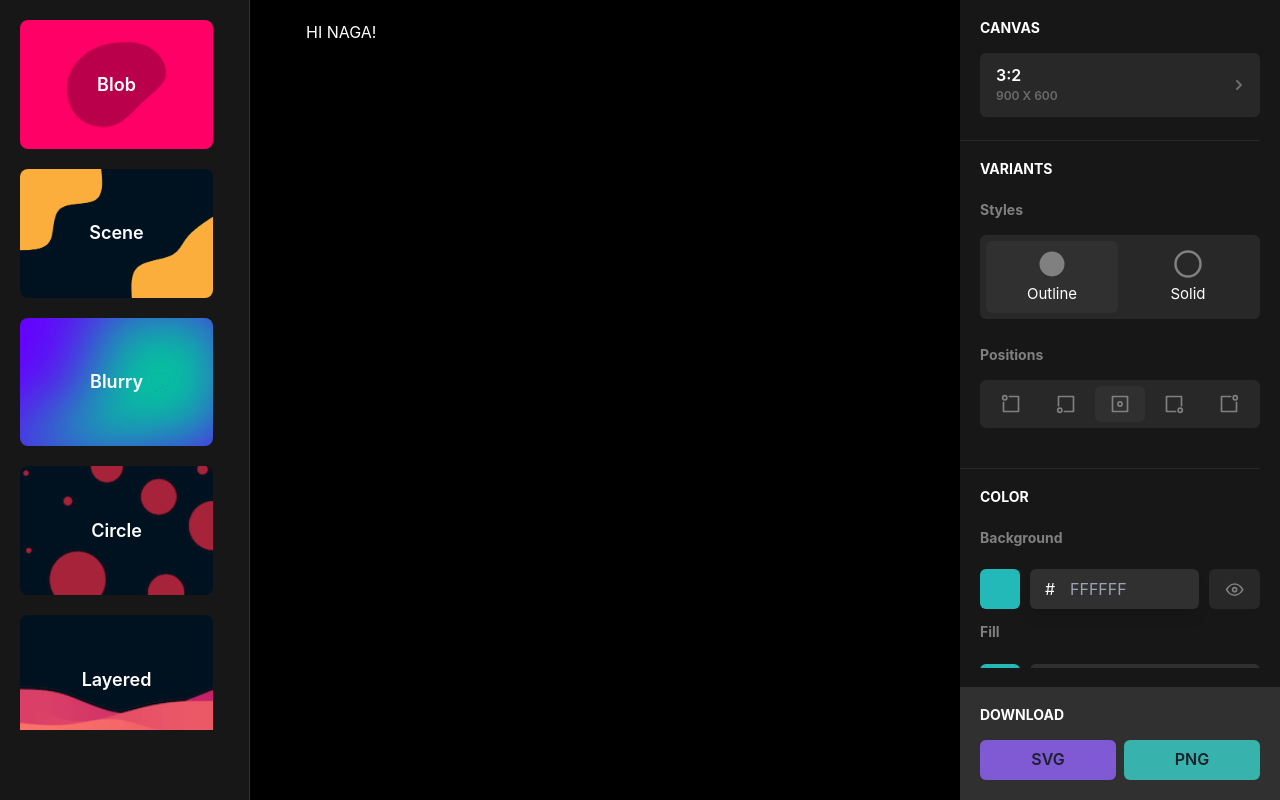
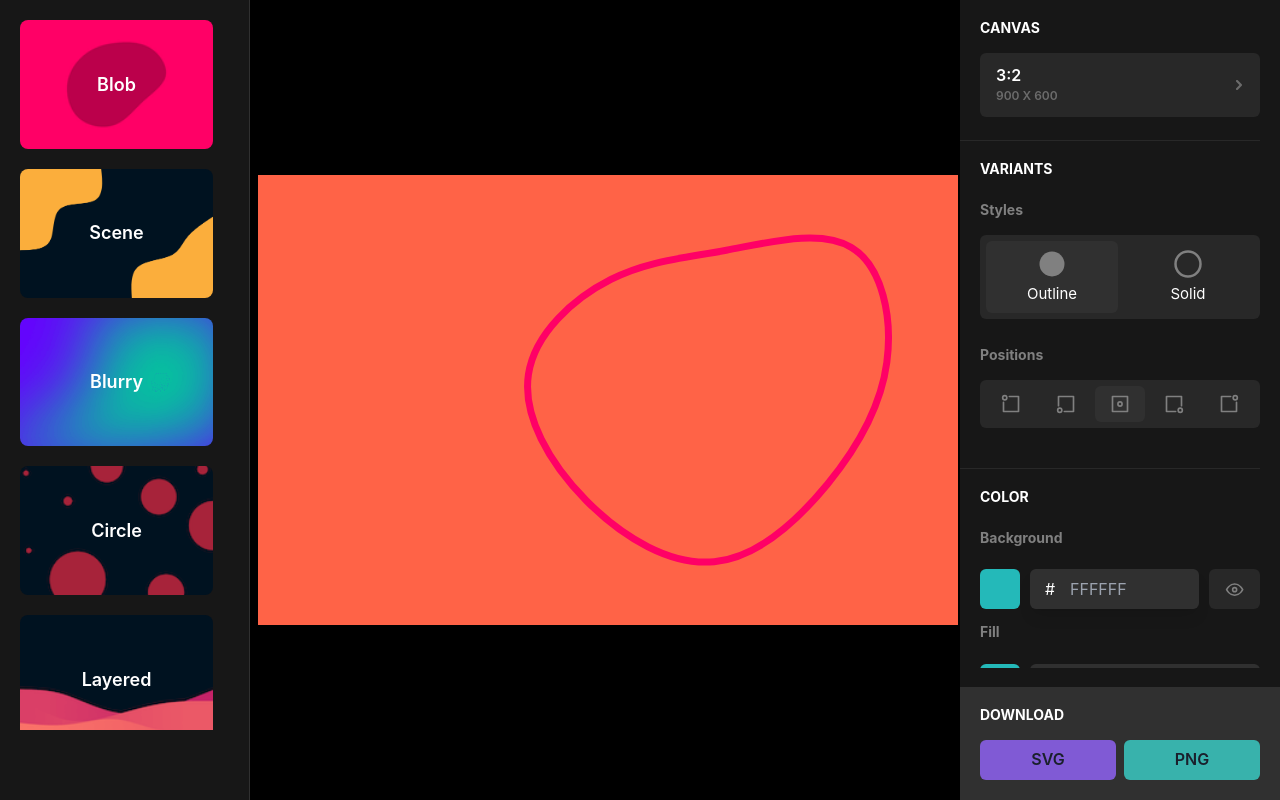
Before and after one commit to codeawy/haikei, a Next.js app: page / in a window 1280 px wide. Built offline with nearby package versions, Linux system fonts and the light colour scheme.

Commit message:
blob basics

```diff
--- /dev/null
+++ b/components/shapes/BlobShape.tsx
@@ -0,0 +1,18 @@
+import BlobSVG from "components/svg/BlobSVG";
+
+const BlobShape = () => {
+  return (
+    <div className="bg-[#FF0066] w-[700px] h-[450px] flex items-center justify-center">
+      <BlobSVG
+        width={700}
+        height={450}
+        background="tomato"
+        isFilled={false}
+        filedColor="green"
+        stroke="#FF0066"
+      />
+    </div>
+  );
+};
+
+export default BlobShape;
--- /dev/null
+++ b/components/svg/BlobSVG.tsx
@@ -0,0 +1,31 @@
+interface IProps {
+  width: number;
+  height: number;
+  background: string;
+  isFilled: boolean;
+  filedColor: string;
+  stroke: string;
+}
+
+const BlobSVG: React.FC<IProps> = ({ width, height, background, isFilled, filedColor, stroke }) => {
+  return (
+    <svg width={width} height={height} viewBox={`0 0 ${width} ${height}`}>
+      {/* fill below (color => background) */}
+      <path fill={background} d={`M0 0H${width}V${height}H0z`} />
+      <path
+        fill={isFilled ? filedColor : "none"}
+        // stroke (border color) below (stroke => background)
+        stroke={!isFilled ? stroke : "none"}
+        strokeWidth={7}
+        d="M133.1-121c30.9 18.7 41.4 69.9 35.4 115-6 45.1-28.6 84.3-59.4 121.8-30.8 37.5-70 73.3-113.2 77.5-43.3 4.1-90.7-23.5-127.8-61-37.2-37.5-64.1-84.9-58-126.2 6.1-41.2 45.3-76.3 82.5-95.1 37.2-18.7 72.3-21.1 115.4-29.1 43.1-8.1 94.3-21.7 125.1-2.9"
+        style={{
+          WebkitTransition: "all 0.3s ease 0s",
+          transition: "all 0.3s ease 0s",
+        }}
+        transform="translate(460.325 193.389)"
+      />
+    </svg>
+  );
+};
+
+export default BlobSVG;
--- a/pages/index.tsx
+++ b/pages/index.tsx
@@ -1,11 +1,17 @@
+import BlobShape from "components/shapes/BlobShape";
+import { useState } from "react";
 import AppSideStack from "../components/AppSideStack";
 import StacksWrapper from "../components/stack";
 
 export default function Home() {
+  // const [selectedShape, setSelectedShape] = useState("blob");
+
   return (
     <div className="app-wrapper">
       <AppSideStack />
-      <div className="p-5">HI NAGA!</div>
+      <div className="p-5 flex flex-col items-center justify-center">
+        <BlobShape />
+      </div>
       <StacksWrapper />
     </div>
   );
```
